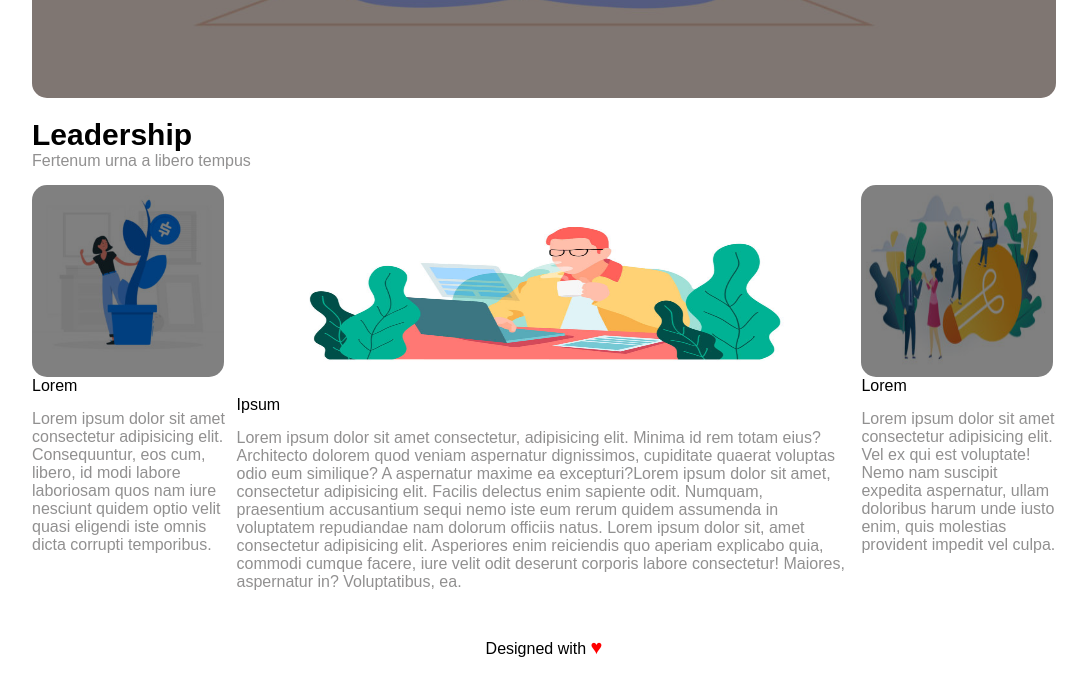
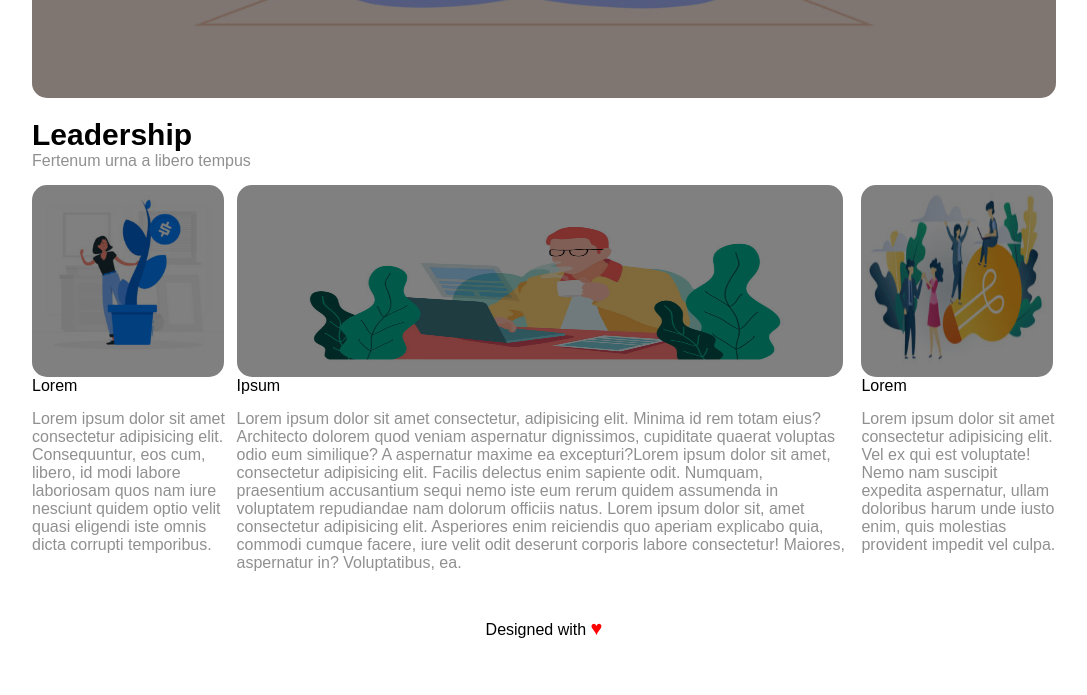
Before and after one commit to dona70909/bonus-htmlcss-wp, a plain HTML site: page index.html in a window 1280 px wide. Shown: the part 627-1322 px from the top of the page, without its empty margins (96-1183 px from the left). Drawn offline with Linux system fonts and the light colour scheme.

Commit message:
opacity done

```diff
--- a/css/style.css
+++ b/css/style.css
@@ -130,6 +130,8 @@ h4{
     /* filter: brightness(79%); */
     border-radius: 15px;
     margin-bottom:15px;
+
+    position: absolute;
 }
 /* *************************** */
 
@@ -153,7 +155,7 @@ h4{
    height: 575px;
 
 }
-
+/* ------------------------------------------OPACITY------------------- */
 .effect-opacity{
     width:100%;
     border-radius: 15px;
@@ -184,6 +186,21 @@ h4{
     margin-bottom: 15px;
 }
 
+.wrap-image-medium{
+    position: relative;
+    height:192.02px;
+    width: 606.6;
+}
+
+.medium-opacity{
+    position: absolute;
+    height:192.02px;
+    width: 606.6px;
+    background-color: rgba(3, 3, 3,0.5);
+    border-radius: 15px;
+    margin-bottom:15px;
+}
+/* *********************************************************************+  */
 
 #logo-header{
     width: 146px;
--- a/index.html
+++ b/index.html
@@ -66,8 +66,12 @@
             </aside>
 
             <article class="column big-clm">
-                <img class="img-center" src="img/banner-2.jpg" alt="man drinking coffee">
-                <img class="back-img-big" src="img/img-5.jpg" alt="social guys">
+                <div class="wrap-image-medium">
+                    <img class="img-center" src="img/banner-2.jpg" alt="man drinking coffee">
+                    <img class="back-img-big" src="img/img-5.jpg" alt="social guys">
+                    <div class="medium-opacity"></div>
+                </div>
+
                 <h4>Ipsum</h4>
                 <p class="font-grey">Lorem ipsum dolor sit amet consectetur, adipisicing elit. Minima id rem totam eius? Architecto dolorem quod veniam aspernatur dignissimos, cupiditate quaerat voluptas odio eum similique? A aspernatur maxime ea excepturi?Lorem ipsum dolor sit amet, consectetur adipisicing elit. Facilis delectus enim sapiente odit. Numquam, praesentium accusantium sequi nemo iste eum rerum quidem assumenda in voluptatem repudiandae nam dolorum officiis natus. Lorem ipsum dolor sit, amet consectetur adipisicing elit. Asperiores enim reiciendis quo aperiam explicabo quia, commodi cumque facere, iure velit odit deserunt corporis labore consectetur! Maiores, aspernatur in? Voluptatibus, ea.
                 </p>
```
